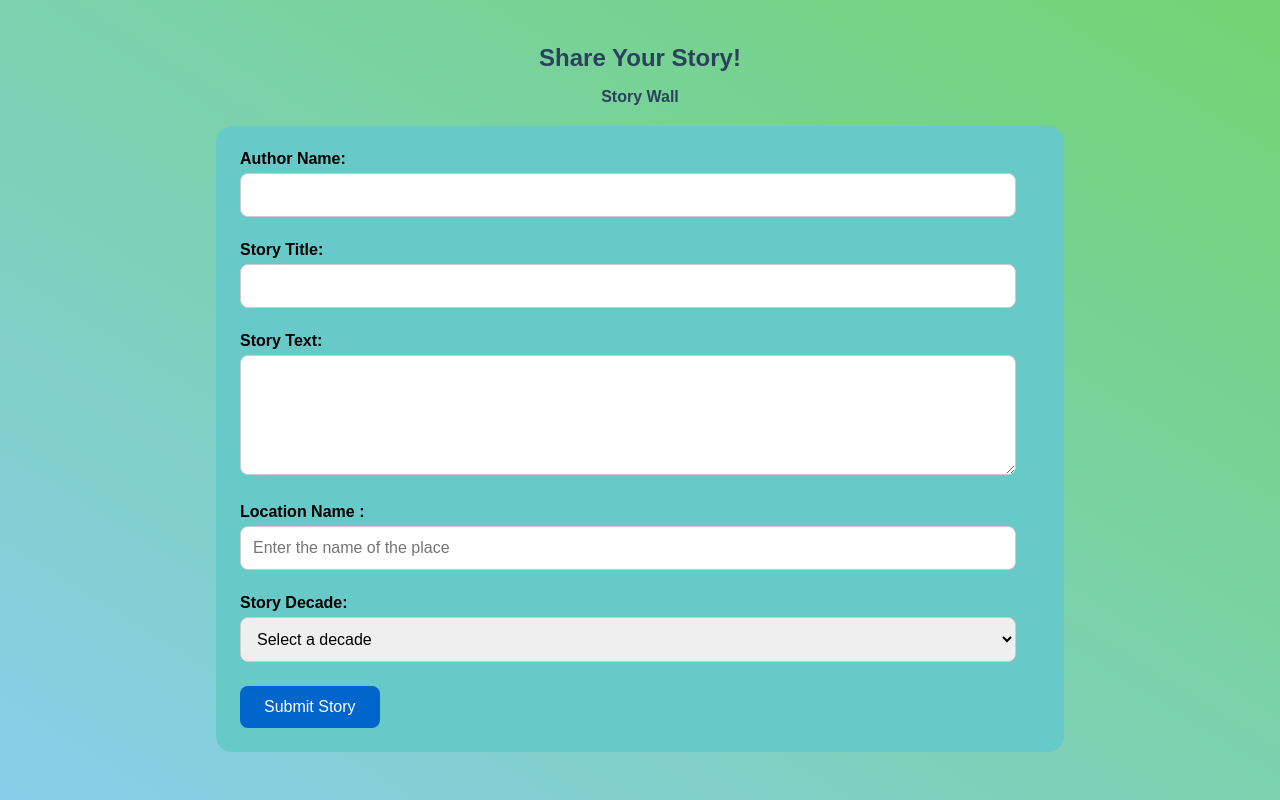
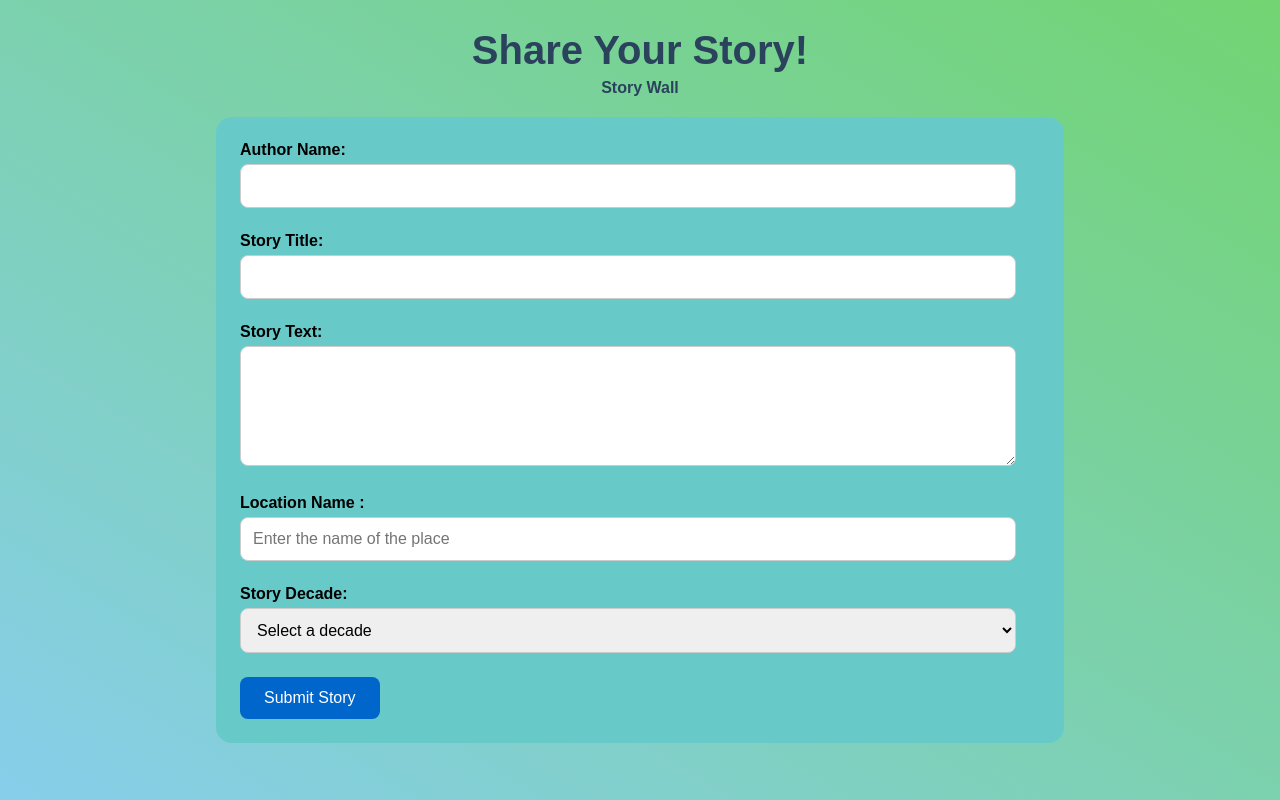
Before and after one commit to NafeesA35/HacktivismII, a plain HTML site: page ProgramDirectory/templates/submit.html in a window 1280 px wide. Drawn offline with Linux system fonts and the light colour scheme; a script that the page names is missing; a web font is replaced by a local one.

Commit message:
Update Header Size in submit.css To Ensure Consistency

```diff
--- a/ProgramDirectory/static/css/submit.css
+++ b/ProgramDirectory/static/css/submit.css
@@ -22,8 +22,10 @@ header {
 }
 
 header h1 {
-    font-size: 24px;
     color: #2b425c;
+    margin: 0 0 0.35rem;
+    font-size: 2.5rem;
+    font-weight: 750;
 }
 
 nav a {
```
